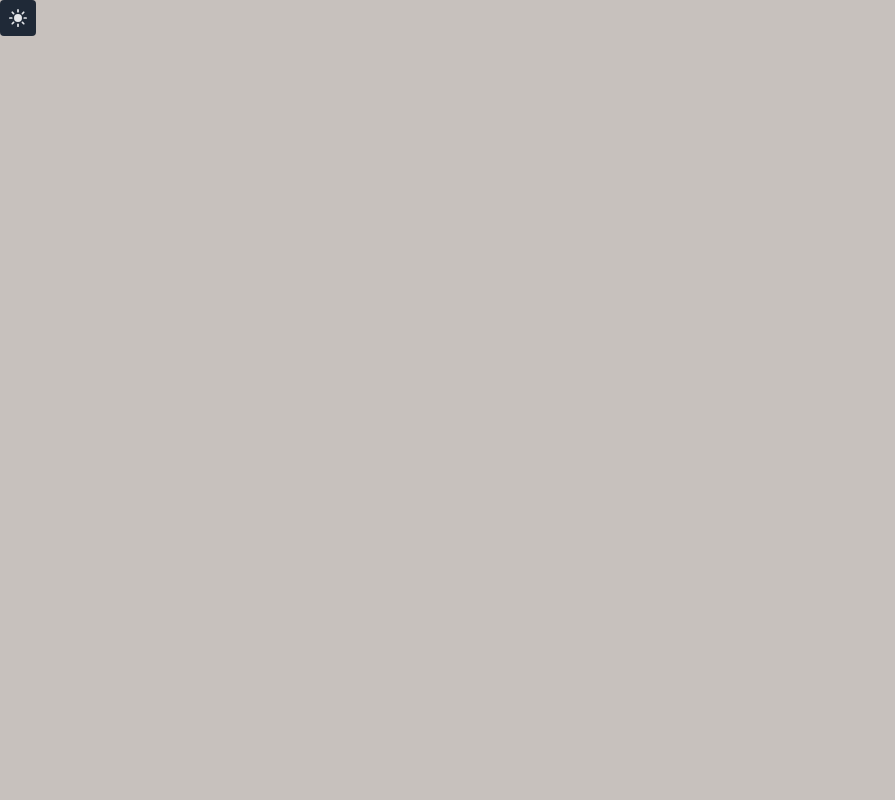
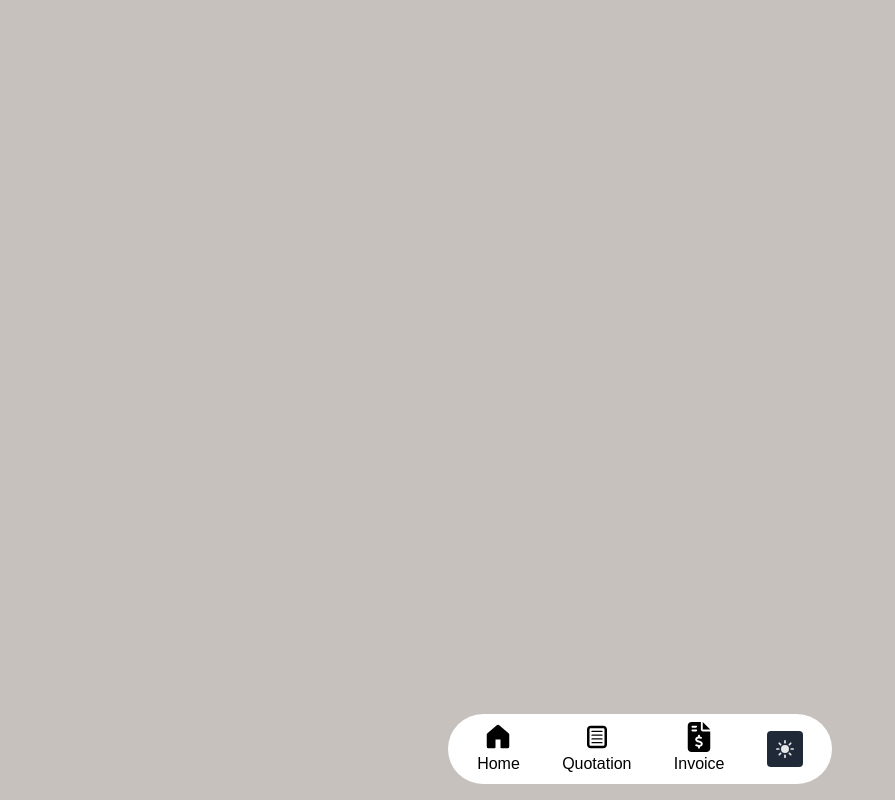
Before and after one commit to wahabsharif/mr-tech, a Next.js app: page / in a window 1280 px wide. Shown: the whole page, without its empty margins (0-895 px from the left). Built offline with nearby package versions, Linux system fonts and the light colour scheme.

Commit message:
Dock Bar

```diff
--- a/src/app/layout.tsx
+++ b/src/app/layout.tsx
@@ -1,8 +1,8 @@
+import DockBar from "@/components/common/DockBar";
+import "@/styles/globals.css";
 import type { Metadata } from "next";
+import { ThemeProvider } from "next-themes";
 import localFont from "next/font/local";
-import "@/styles/globals.css";
-import { ThemeProvider } from "next-themes";
-import ThemeToggle from "@/components/common/ThemeToggle";
 
 const geistSans = localFont({
   src: "../fonts/GeistVF.woff",
@@ -32,7 +32,7 @@ export default function RootLayout({
       >
         <ThemeProvider attribute="class">
           <main className="bg-thLight dark:bg-thDark h-screen">
-            <ThemeToggle />
+            <DockBar />
             {children}
           </main>
         </ThemeProvider>
--- /dev/null
+++ b/src/components/common/DockBar.tsx
@@ -0,0 +1,42 @@
+"use client";
+
+import { motion } from "framer-motion";
+import React from "react";
+import { FaFileInvoiceDollar } from "react-icons/fa6";
+import { GoHomeFill } from "react-icons/go";
+import { TiDocumentText } from "react-icons/ti";
+
+import ThemeToggle from "./ThemeToggle";
+
+const dockItems = [
+  { icon: <GoHomeFill />, title: "Home" },
+  { icon: <TiDocumentText />, title: "Quotation" },
+  { icon: <FaFileInvoiceDollar />, title: "Invoice" },
+  { icon: <ThemeToggle /> },
+];
+
+const DockBar: React.FC = () => {
+  return (
+    <div
+      className="fixed bottom-4 left-1/2 transform -translate-x-1/2 backdrop-blur-md bg-white dark:bg-black flex justify-around rounded-full items-center p-2
+        w-80 md:w-96 lg:w-112 xl:w-128"
+    >
+      {dockItems.map((item, index) => (
+        <motion.div
+          key={index}
+          className="flex flex-col items-center cursor-pointer"
+          whileHover={{ scale: 1.4 }}
+        >
+          <div className="text-xl md:text-2xl lg:text-3xl">{item.icon}</div>
+          {item.title && (
+            <span className="text-xs md:text-sm lg:text-base capitalize">
+              {item.title}
+            </span>
+          )}
+        </motion.div>
+      ))}
+    </div>
+  );
+};
+
+export default DockBar;
```
